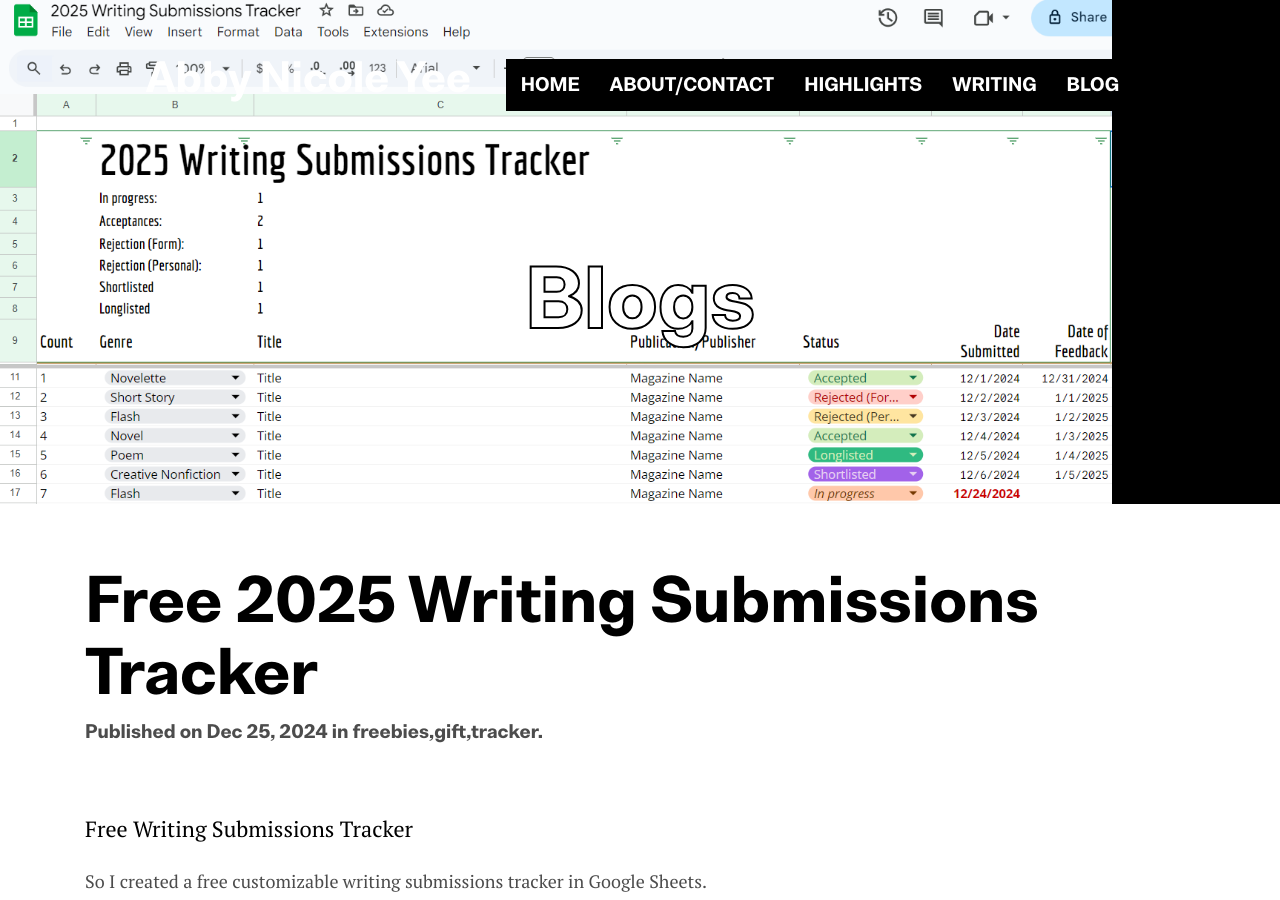
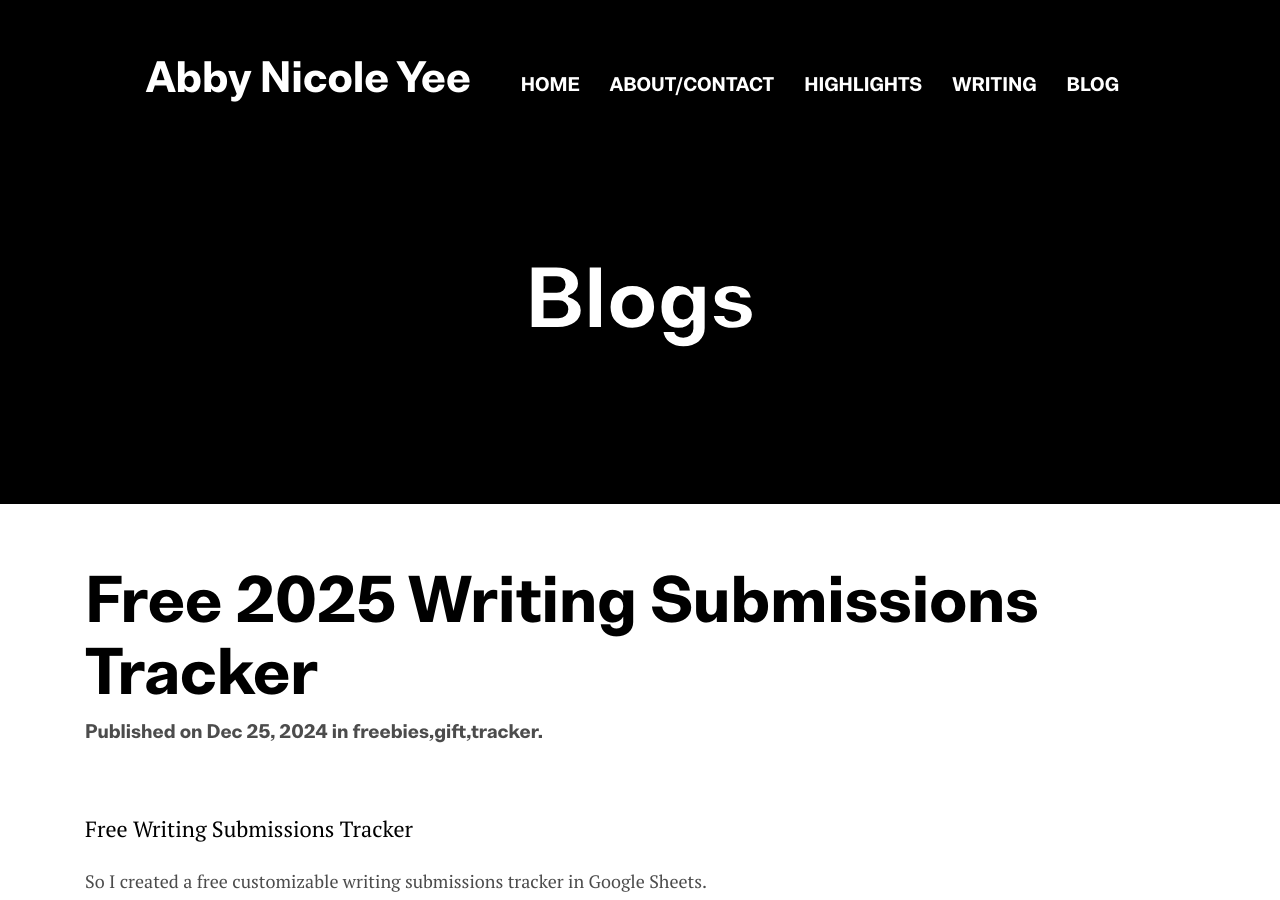
Before and after one commit to abbynicoleyee/abbynicoleyee.github.io, a Jekyll site: the page built from _posts/2024-12-25-free-tracker.md, in a window 1280 px wide and 900 px high. Built offline with Jekyll 4.4.1, drawn with Linux system fonts in a browser that asks for light colours.

Commit message:
Update post.html

```diff
--- a/_layouts/post.html
+++ b/_layouts/post.html
@@ -10,11 +10,7 @@ layout: default
       </div>
     </div>
   </div>
-  <!-- background shapes -->
-  <!-- <img src="{{ site.baseurl }}/assets/images/illustrations/page-title.png" alt="illustrations" class="bg-shape-1 w-100"> -->
-  {% if page.image %}
-  <img src="{{ page.image }}" alt="illustrations" class="bg-shape-1 {{ page.background-align }} h-100">
-  {% endif %}
+
 </section>
 <!-- /page title -->
 
```
